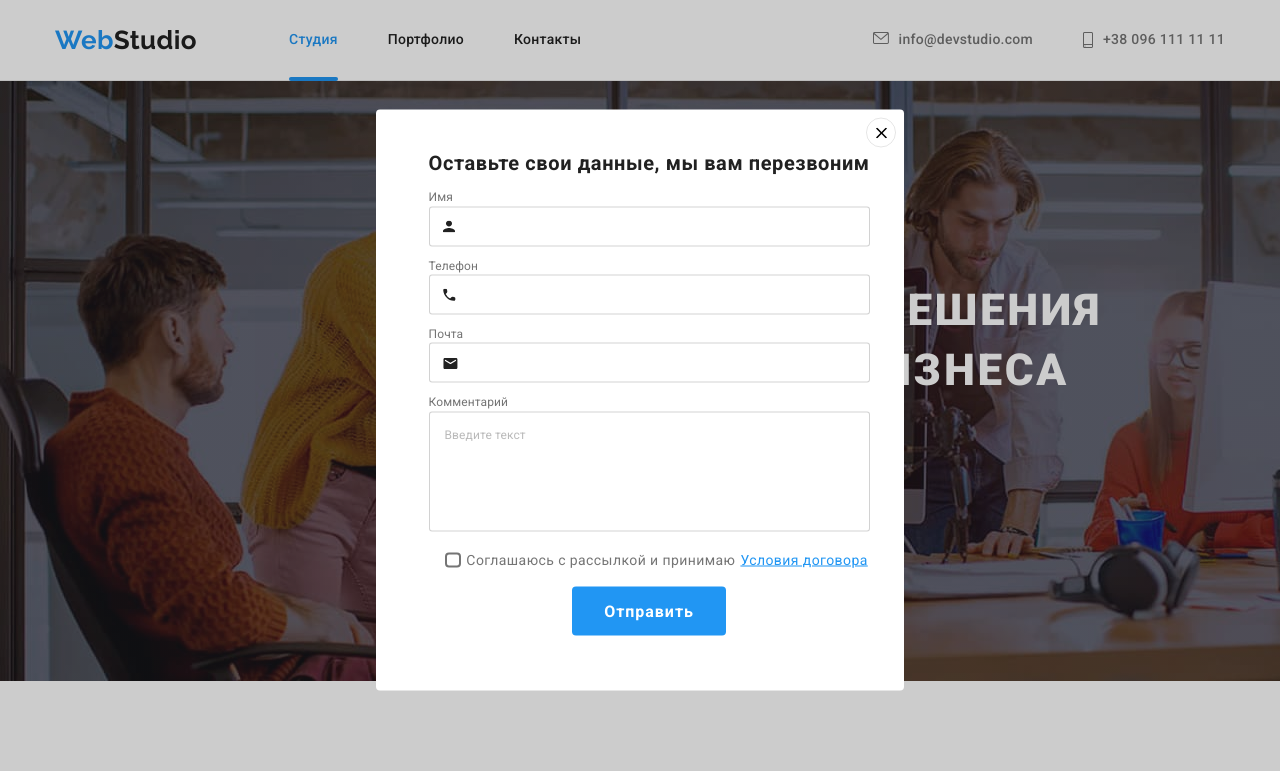
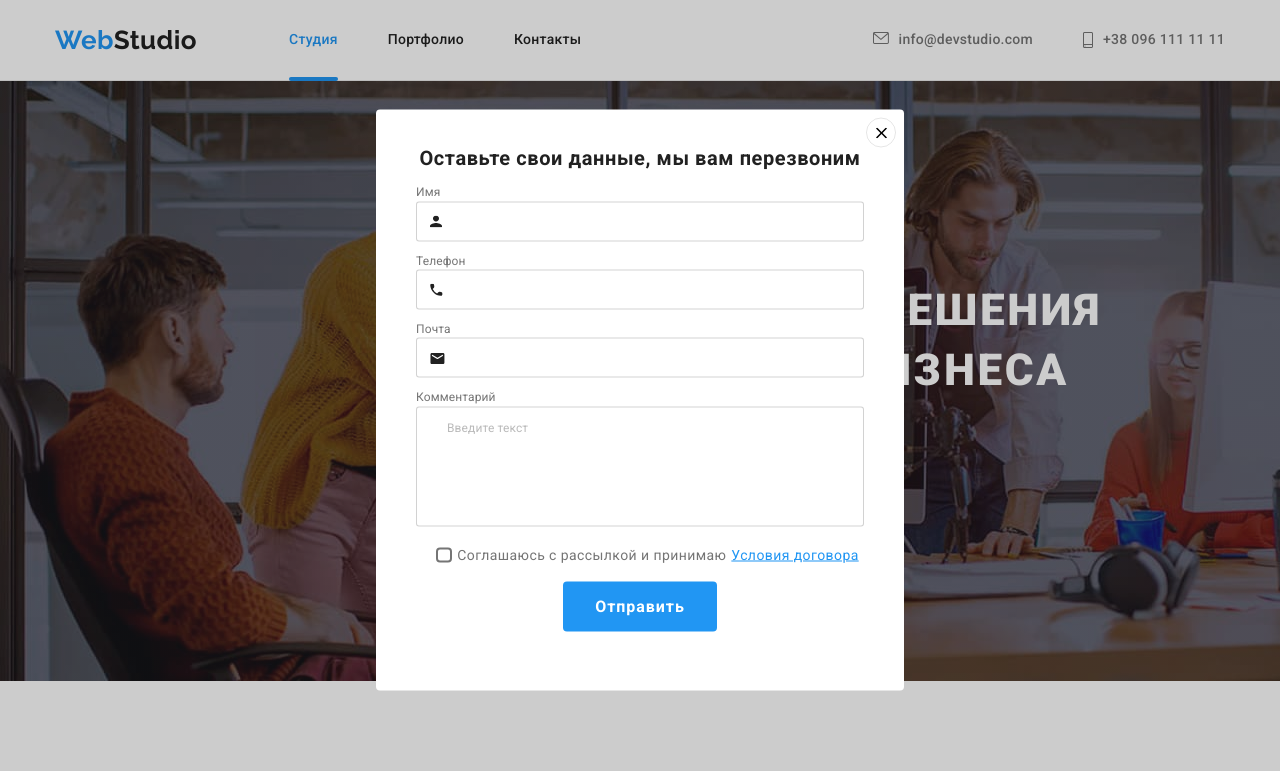
Before and after one commit to Mantrova/goit-markup-hw-06, a plain HTML site: page index.html in a window 1280 px wide. Both pictures are taken after a click on the button "Заказать услугу". Shown: the top 771 px of the page. Drawn offline with nearby package versions, Linux system fonts and the light colour scheme.

Commit message:
HW6 updated

```diff
--- a/css/styles.css
+++ b/css/styles.css
@@ -41,12 +41,6 @@ fieldset {
     padding: 0;
     border: 0;
     display: block;
-    margin-inline-start: 2px;
-    margin-inline-end: 2px;
-    padding-block-start: 0.35em;
-    padding-inline-start: 0.75em;
-    padding-inline-end: 0.75em;
-    padding-block-end: 0.625em;
     min-inline-size: min-content;
 }
 
@@ -128,7 +122,7 @@ fieldset {
     width: 528px;
     background-color: var(--primary-white-color);
     border-radius: 4px;
-
+    padding: 40px 40px;
 }
 
 .close {
@@ -152,15 +146,12 @@ fieldset {
     transition: fill 250ms cubic-bezier(0.4, 0, 0.2, 1);
 }
 
-.close-icon:hover,
-.close-icon:focus {
+.close:hover,
+.close:focus {
     fill: var(--accent-color);
 }
 
-.modal-inner {
-    padding: 40px 40px;
 
-}
 
 .modal-title {
     font-weight: 700;
@@ -201,12 +192,13 @@ fieldset {
 .form-field-input {
     width: 100%;
     height: 40px;
-    padding: 14px 16px 14px 15px;
+    padding: 12px 15px 12px 30px;
     border: 1px solid rgba(33, 33, 33, 0.2);
     border-radius: 3px;
     color: var(--second-text-color);
     outline: none;
     transition: border 250ms cubic-bezier(0.4, 0, 0.2, 1);
+
 }
 
 .form-field-input:focus,
@@ -611,7 +603,7 @@ element.style {
 
 .subscribe-form {
     align-items: flex-end;
-    padding-top: 12px;
+
 }
 
 .surbscribe-name {
--- a/index.html
+++ b/index.html
@@ -436,7 +436,7 @@
       </button>
       <div class="modal-inner">
         <fieldset>
-          <h2 class="modal-title">Оставьте свои данные, мы вам перезвоним</h2>
+          <p class="modal-title">Оставьте свои данные, мы вам перезвоним</p>
           <form class="modal-form" name="main-form" autocomplete="on" requires action="">
            <div class="form-field">
               <label class="form-field-label" for="user-name">Имя</label>
```
